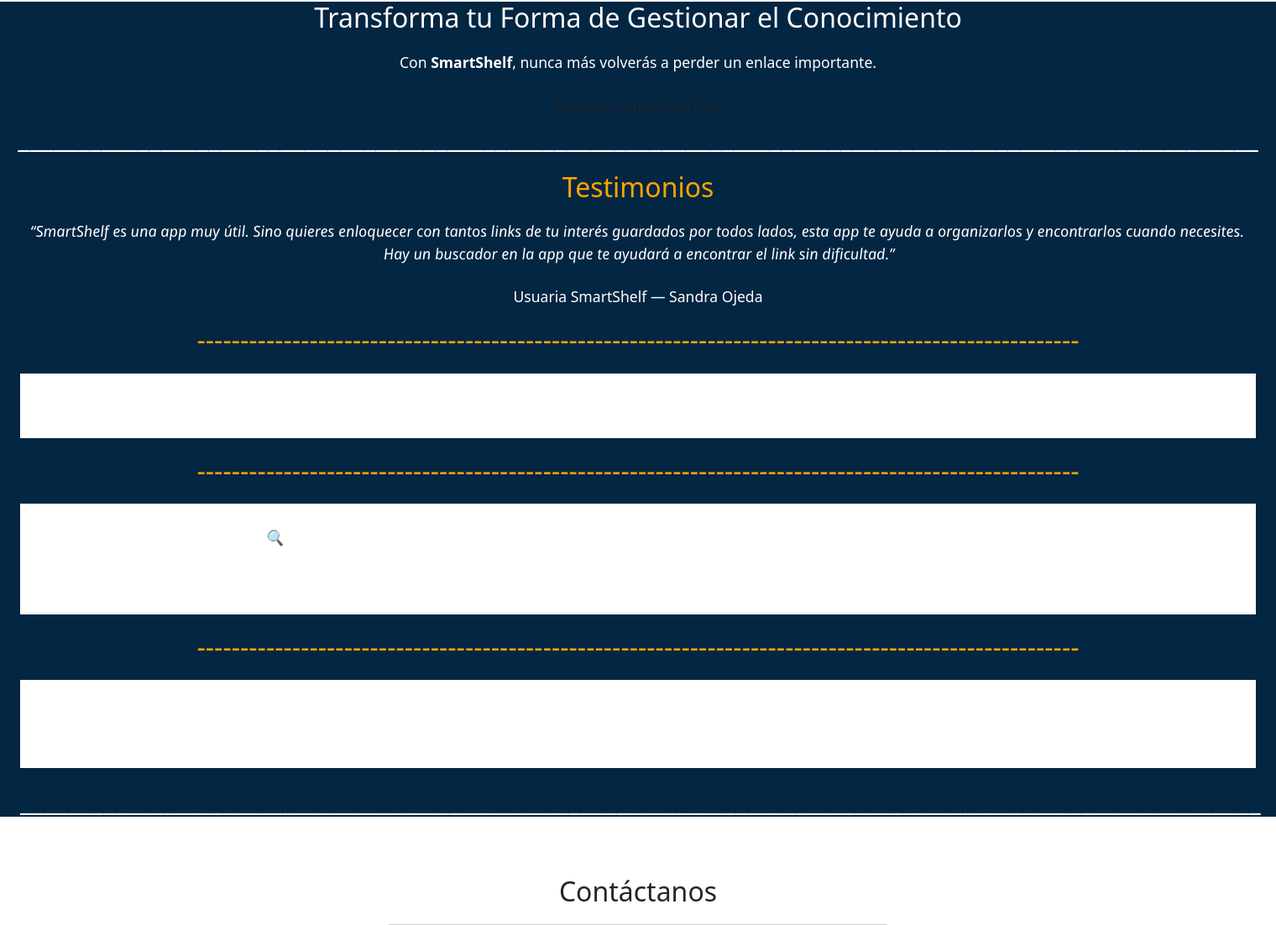
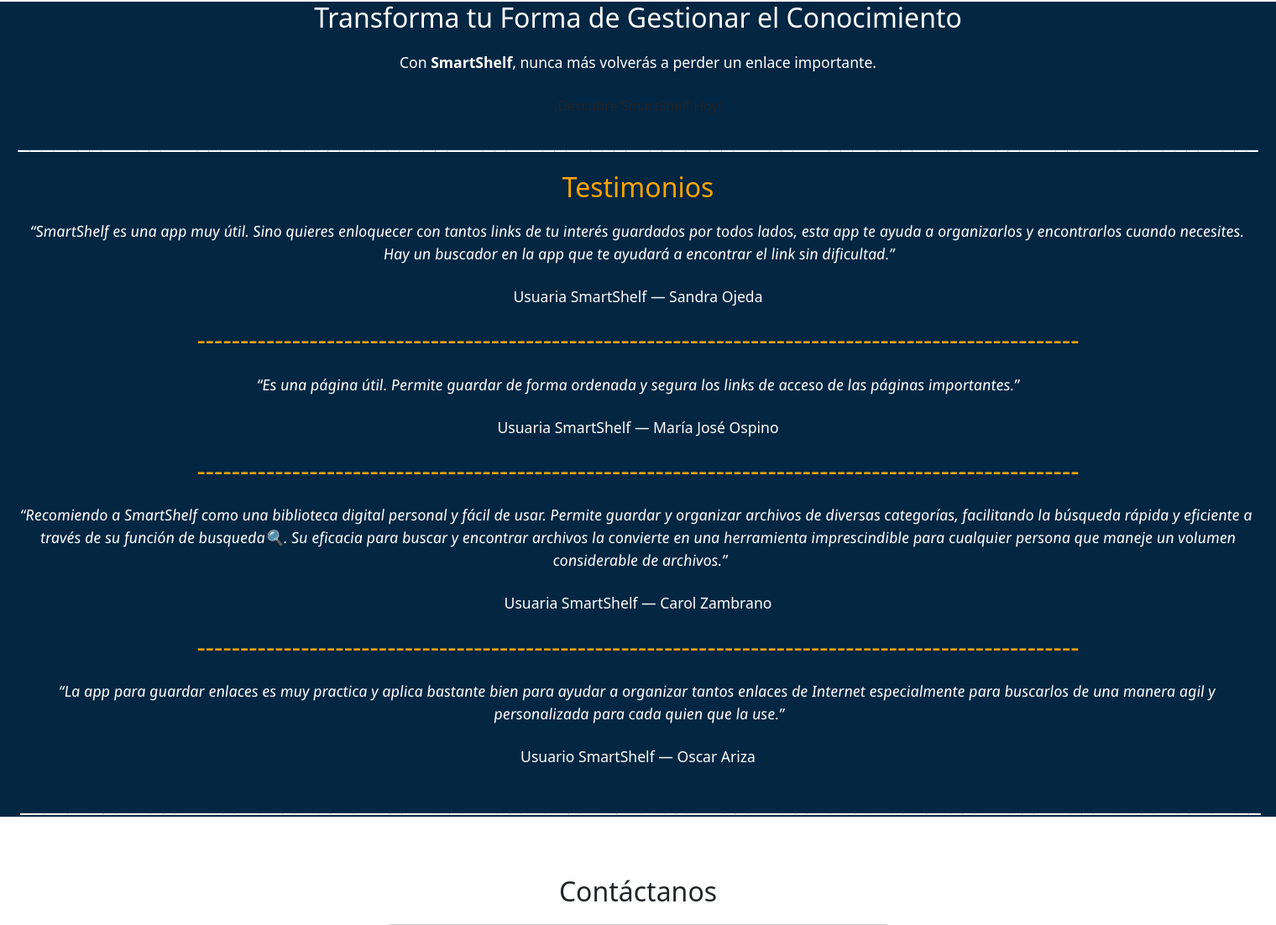
Before and after one commit to cocoriotos/SmartShelf, a PHP site: page /lookmigrration/index.php in a window 1520 px wide. Shown: the part 1884-2986 px from the top of the page at 84% size. Run offline with PHP 8.4, Linux system fonts and the light colour scheme; some libraries are stand-ins or nearby versions.

Commit message:
less white

```diff
--- a/lookmigrration/index.php
+++ b/lookmigrration/index.php
@@ -136,22 +136,22 @@
         <div class="grid grid-cols-1 md:grid-cols-3 gap-6 mt-10 px-4">
             <h2 style="color: orange;">Testimonios</h2>
             <div class="grid grid-cols-1 md:grid-cols-3 gap-4 mt-6">
-                <div class=" rounded-2xl p-6 shadow-md">
+                <div class="rounded-2xl p-6 shadow-md">
                 <p style="font-size: 1.125rem; font-style: italic; transform: skewX(5deg);">“SmartShelf es una app muy útil. Sino quieres enloquecer con tantos links de tu interés guardados por todos lados, esta app te ayuda a organizarlos y encontrarlos cuando necesites. Hay un buscador en la app que te ayudará a encontrar el link sin dificultad.”</p>
                 <p class="mt-4 font-semibold text-sm text-gray-500">Usuaria SmartShelf — Sandra Ojeda</p>
                 </div>
                 <h2 style="color: orange">------------------------------------------------------------------------------------------------------</h2>
-                <div class="bg-white rounded-2xl p-6 shadow-md">
+                <div class="rounded-2xl p-6 shadow-md">
                     <p style="font-size: 1.125rem; font-style: italic; transform: skewX(5deg);">“Es una página útil. Permite guardar de forma ordenada y segura los links de acceso de las páginas importantes.”</p>
                     <p class="mt-4 font-semibold text-sm text-gray-500">Usuaria SmartShelf — María José Ospino</p>
                 </div>
                 <h2 style="color: orange">------------------------------------------------------------------------------------------------------</h2>
-                <div class="bg-white rounded-2xl p-6 shadow-md">
+                <div class="rounded-2xl p-6 shadow-md">
                     <p style="font-size: 1.125rem; font-style: italic; transform: skewX(5deg);">“Recomiendo a SmartShelf como una biblioteca digital personal y fácil de usar. Permite guardar y organizar archivos de diversas categorías, facilitando la búsqueda rápida y eficiente a través de su función de busqueda🔍. Su eficacia para buscar y encontrar archivos la convierte en una herramienta imprescindible para cualquier persona que maneje un volumen considerable de archivos.”</p>
                     <p class="mt-4 font-semibold text-sm text-gray-500">Usuaria SmartShelf — Carol Zambrano</p>
                 </div>
                 <h2 style="color: orange">------------------------------------------------------------------------------------------------------</h2>
-                <div class="bg-white rounded-2xl p-6 shadow-md">
+                <div class="rounded-2xl p-6 shadow-md">
                     <p style="font-size: 1.125rem; font-style: italic; transform: skewX(5deg);">“La app para guardar enlaces es muy practica y aplica bastante bien para ayudar a organizar tantos enlaces de Internet especialmente para buscarlos de una manera agil y personalizada para cada quien que la use.”</p>
                     <p class="mt-4 font-semibold text-sm text-gray-500">Usuario SmartShelf — Oscar Ariza</p>
                 </div>
```
